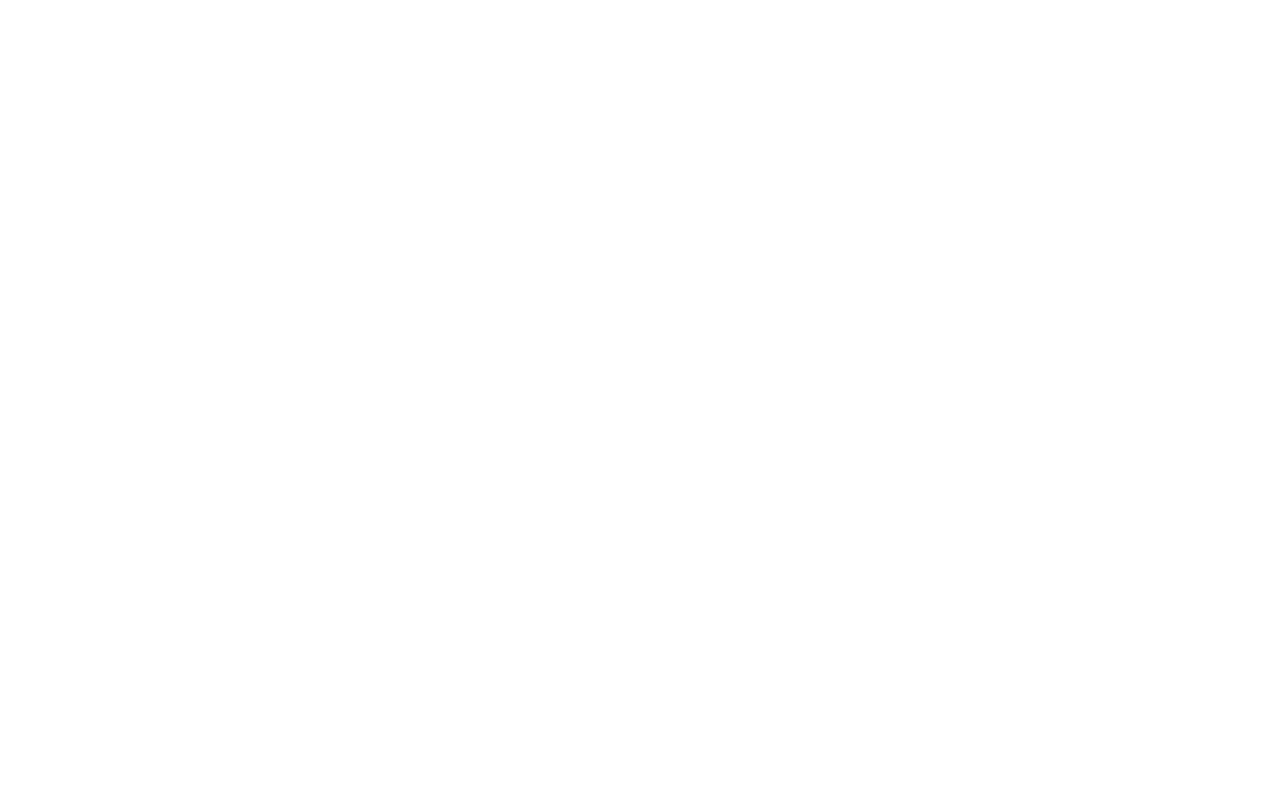
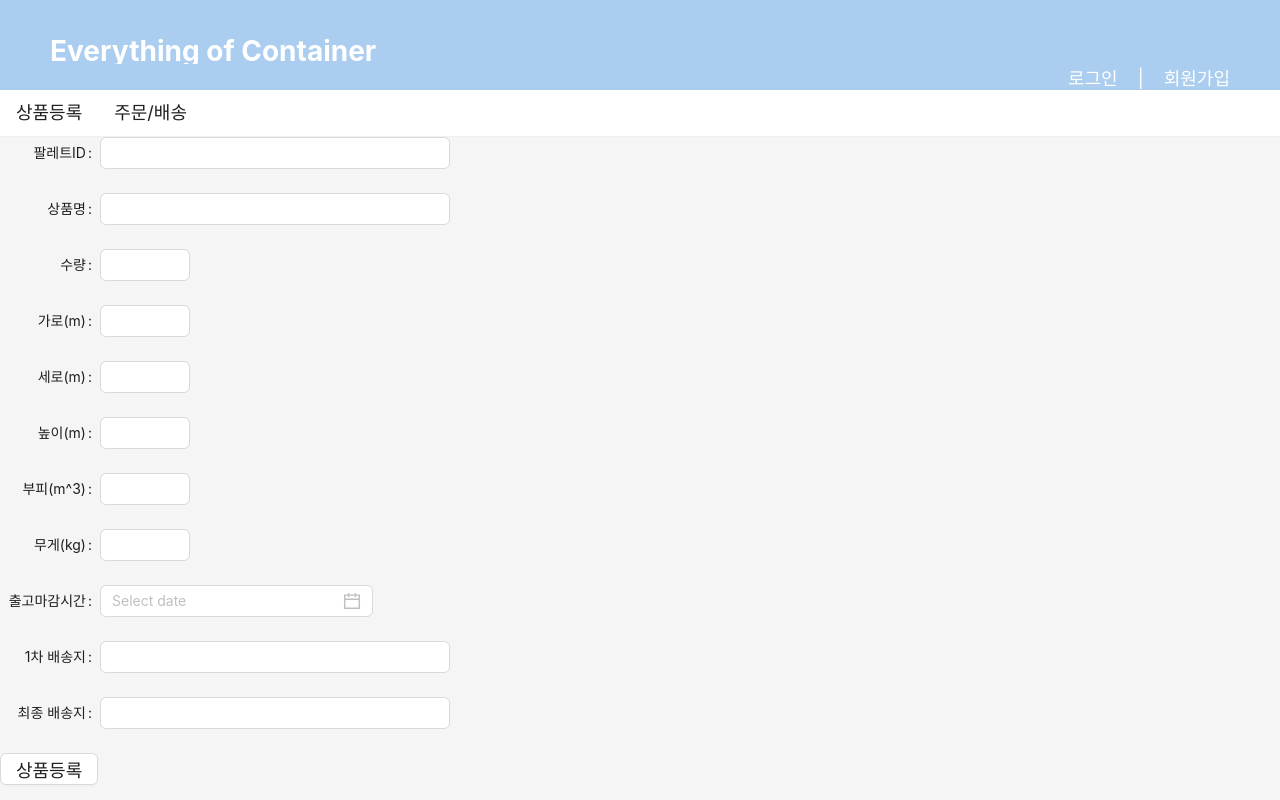
Before and after one commit to Container-Team5/container-front, a React (Create React App) app: page /user/goods-register in a window 1280 px wide. Before the commit this address had no page. Built offline with nearby package versions, Linux system fonts and the light colour scheme.

Commit message:
#12 사용자 페이지 구현, 팔레트 등록 추가

```diff
--- a/src/App.js
+++ b/src/App.js
@@ -14,6 +14,8 @@
 import Upload from "./page/manager/Upload";
 import LoadResultManage from "./page/manager/LoadResultManage";
 import SetPallet from "./page/manager/SetPallet";
+import MainPageLayoutForUser from "./page/MainPageLayoutForUser";
+import GoodsRegister from "./page/user/GoodsRegister";
 
 function App() {
     return (
@@ -28,6 +30,10 @@
                     <Route path="/order-manage" element={<OrderManage/>}/>
                     <Route path="/load-result-manage" element={<LoadResultManage/>}/>
                 </Route>
+                <Route exact path="/user" element={<MainPageLayoutForUser/>}>
+                    <Route path="/user/goods-register" element={<GoodsRegister/>}/>
+                </Route>
+                <Route path="/SetPallet" element={<SetPallet/>}/>
                 <Route path="/SetPallet" element={<SetPallet/>}/>
                 <Route path="/upload" element={<Upload />}/>
                 <Route path="/account/Register/address" element={<FindAddress />}/>
--- a/src/component/LoginPage.module.css
+++ b/src/component/LoginPage.module.css
@@ -19,7 +19,6 @@
     /*margin-right:25px;*/
 
 }
-
 
 .page_middle {
     height:600px;
--- a/src/component/LoginPageHeader.js
+++ b/src/component/LoginPageHeader.js
@@ -19,7 +19,7 @@
     }
     return(
         <header className={styles.page_header}>
-            <h1 onClick={goAccountPage} className={styles.h1}>Everything Of Container</h1>
+            <h1 onClick={goAccountPage}>Everything Of Container</h1>
             <nav className={styles.login_navigation}>
                 <span className={styles.login_menu} onClick={goMainPage}>메인페이지</span>
                 <span className={styles.login_menu_tab}> | </span>
--- /dev/null
+++ b/src/component/NavigationForUser.js
@@ -0,0 +1,45 @@
+import {Menu} from "antd";
+import {useState} from "react";
+import {useNavigate} from "react-router-dom";
+import  './Navigation.css';
+
+const Navigation = (props) => {
+    const navigate = useNavigate();
+    const items = [
+        {key: 'goods-register', label: '상품등록'},
+        {key: 'order-delivery', label: '주문/배송'},
+    ]
+    const [click, setClick] = useState('mail');
+    const onClick = (e) => {
+        console.log('click ', e);
+        navigate(`${e.key}`);
+        setClick(e.key);
+    };
+
+    const goRegisterPage = () => {
+        navigate('../account/Register');
+    }
+    const goLoginPage = () => {
+        navigate('../account/Login');
+    }
+
+    const navStyle = {
+        textAlign : 'right',
+        backgroundColor: '#abcdef',
+        color : 'white',
+        textStyle: 'bold',
+    }
+
+    return (
+        <div>
+            <nav style={navStyle}>
+                <span className="login_menu" onClick={goLoginPage}> 로그인</span>
+                <span className="login_menu_tab"> | </span>
+                <span className="signup_menu" onClick={goRegisterPage}> 회원가입 </span>
+            </nav>
+            <Menu onClick={onClick} selectedKeys={[click]} mode="horizontal" items={items}/>
+        </div>
+    )
+}
+
+export default Navigation
--- a/src/page/MainPageLayout.js
+++ b/src/page/MainPageLayout.js
@@ -3,9 +3,6 @@
 import Message from "../component/Message";
 import { Outlet } from "react-router";
 import {useNavigate} from "react-router-dom";
-
-import { Routes, Route} from "react-router-dom";
-import DataManage from "./manager/DataManage";
 
 const {Header} = Layout;
 
--- /dev/null
+++ b/src/page/MainPageLayoutForUser.js
@@ -0,0 +1,32 @@
+import {Layout, Menu} from "antd";
+import { Outlet } from "react-router";
+import {useNavigate} from "react-router-dom";
+import NavigationForUser from "../component/NavigationForUser";
+
+const {Header} = Layout;
+
+const headerStyle = {
+    textAlign: 'left',
+    color: '#fff',
+    backgroundColor: '#abcdef',
+};
+
+const MainPageLayoutForUser = (props) => {
+    const navigate = useNavigate();
+    const goMainPageForUser = () => {
+        navigate('./user');
+    }
+
+    return (
+        <Layout style={{height: '100vh'}}>
+            <Header style={headerStyle}>
+                <h1 onClick={goMainPageForUser}>Everything of Container</h1>
+            </Header>
+            <NavigationForUser/>
+            <Layout style={{height: '100%', overflow: 'auto'}}>
+                <Outlet />
+            </Layout>
+        </Layout>
+    )
+}
+export default MainPageLayoutForUser;
--- /dev/null
+++ b/src/page/login/useInput.js
@@ -0,0 +1,10 @@
+import {useCallback, useState} from "react";
+
+export default (initialValue = null) => {
+    const [value, setValue] = useState(initialValue);
+    const handler = useCallback((e) => {
+        setValue(e.target.value);
+    }, []);
+
+    return [value, handler, setValue];
+};
--- a/src/page/manager/DataManage.js
+++ b/src/page/manager/DataManage.js
@@ -22,7 +22,7 @@
 };
 const onClick = (value) => {
     console.log(value)
-    window.open("/upload", "a", "width=700, height=400, left=100, top=50"); // 팝업 띄우기
+    window.open("/upload", "a", "width=700, height=500, left=100, top=50"); // 팝업 띄우기
 };
 const contentStyle = {
     textAlign: 'center',
@@ -38,7 +38,9 @@
 };
 
 const DataManage = (props) => {
+    const [currentTab, setCurrentTab] = useState('container') // state 만들어서 컨테이너에만 update 기능 활성화
     const onChange = (key) => {
+        setCurrentTab(key)
         console.log(key);
     };
     const items = [
@@ -46,13 +48,15 @@
         {key: 'pallete', label: `팔레트 관리`, children: <PalleteManage/>,}
     ];
 
-
-
     return (
         <Layout>
             <Sider style={siderStyle}>
                 <Search className="search" placeholder="input search text" onSearch={onSearch} enterButton />
-                <Button className="button" type="primary" onClick={onClick}>UPLOAD</Button>
+                {
+                    currentTab === 'container'
+                        ? <Button className="button" type="primary" onClick={onClick}>UPLOAD</Button>
+                        : null
+                }
             </Sider>
             <Content style={contentStyle}>
                 <Tabs defaultActiveKey="container" items={items} onChange={onChange}/>
@@ -105,8 +109,6 @@
 
 const PalleteManage = (props) => {
 
-
-
     const [pallete, setPallete] = useState([
         {id: '1', name:'삼성갤럭시Z플립4', count: '5', width: 32, depth: 10, height: 100, volume:1000, weight: 32000, deadline: '2023-05-03 11:00',},
         {id: '1', name:'삼성갤럭시Z플립4', count: '5', width: 32, depth: 10, height: 100, volume:1000, weight: 32000, deadline: '2023-05-03 11:00', },
--- /dev/null
+++ b/src/page/user/GoodsRegister.js
@@ -0,0 +1,131 @@
+import {
+    Button,
+    DatePicker,
+    Form,
+    Input,
+    InputNumber,
+} from 'antd';
+import {useRef, useState} from 'react';
+import axios from "axios";
+import dayjs from "dayjs";
+
+
+const GoodsRegister = (props) => {
+    const [componentSize, setComponentSize] = useState('default');
+    const onFormLayoutChange = ({size}) => {
+        setComponentSize(size);
+    };
+
+    const [newPallete, setNewPallete] =// Form.useForm();
+        useState({
+            pId: '',
+            pName: '',
+            quantity: '',
+            width: '',
+            length: '',
+            height: '',
+            volume: '',
+            weight: '',
+            dLine: '',
+            firstDel: '',
+            finalDel: '',
+        });
+
+    const updatePid = (e) => {
+        setNewPallete({...newPallete, pId: e.target.value})
+    }
+    const updatePName = (e) => {
+        setNewPallete({...newPallete, pName: e.target.value})
+    }
+    const updateQuantity = (e) => {
+        setNewPallete({...newPallete, quantity: e})
+    }
+    const updateWidth = (e) => {
+        setNewPallete({...newPallete, width: e})
+    }
+    const updateLength = (e) => {
+        setNewPallete({...newPallete, length: e})
+    }
+    const updateHeight = (e) => {
+        setNewPallete({...newPallete, height: e})
+    }
+    const updateVolume = (e) => {
+        setNewPallete({...newPallete, volume: e})
+    }
+    const updateWeight = (e) => {
+        setNewPallete({...newPallete, weight: e})
+    }
+    const updateDLine = (date,dateString) => {
+        console.log(date())
+        console.log(dateString())
+        //setNewPallete({...newPallete, dLine: date})
+    }
+    const updateFirstDel = (e) => {
+        setNewPallete({...newPallete, firstDel: e.target.value})
+    }
+    const updateFinalDel = (e) => {
+        setNewPallete({...newPallete, finalDel: e.target.value})
+    }
+
+    const registerPallete = async () => {
+        let result = (await axios.post("http://localhost:8080/api/palette", newPallete)).data
+        console.log(result)
+    }
+
+
+    return (
+        <Form
+            labelCol={{span: 4,}}
+            wrapperCol={{span: 14,}}
+            layout="horizontal"
+            initialValues={{size: componentSize,}}
+            onValuesChange={onFormLayoutChange}
+            size={componentSize}
+            style={{maxWidth: 600}}
+        >
+            <Form.Item label="팔레트ID: ">
+                <Input value={newPallete.pId} onChange={updatePid}/>
+            </Form.Item>
+            <Form.Item label="상품명 : ">
+                <Input value={newPallete.pName} onChange={updatePName}/>
+            </Form.Item>
+            <Form.Item label="수량: ">
+                <InputNumber value={newPallete.quantity} onChange={updateQuantity}/>
+            </Form.Item>
+            <Form.Item label="가로(m): ">
+                <InputNumber value={newPallete.width} onChange={updateWidth}/>
+            </Form.Item>
+            <Form.Item label="세로(m): ">
+                <InputNumber value={newPallete.length} onChange={updateLength}/>
+            </Form.Item>
+            <Form.Item label="높이(m): ">
+                <InputNumber value={newPallete.height} onChange={updateHeight}/>
+            </Form.Item>
+            <Form.Item label="부피(m^3): ">
+                <InputNumber value={newPallete.volume} onChange={updateVolume}/>
+            </Form.Item>
+            <Form.Item label="무게(kg): ">
+                <InputNumber value={newPallete.weight} onChange={updateWeight}/>
+            </Form.Item>
+            <Form.Item label="출고마감시간: ">
+                <DatePicker
+                    format="YYYY-MM-DDTHH:mm:ss"
+                    showTime={{defaultValue: dayjs('00:00:00', 'HH:mm:ss'),}}
+                    value={newPallete.dLine}
+                    onChange={updateDLine}
+                />
+            </Form.Item>
+            <Form.Item label="1차 배송지: ">
+                <Input value={newPallete.firstDel} onChange={updateFirstDel}/>
+            </Form.Item>
+            <Form.Item label="최종 배송지: ">
+                <Input value={newPallete.finalDel} onChange={updateFinalDel}/>
+            </Form.Item>
+            <Form.Item>
+                <Button onClick={registerPallete}>상품등록</Button>
+            </Form.Item>
+        </Form>
+    );
+};
+
+export default GoodsRegister;
```
Also changed, not shown: src/page/login/Register.js (+4 -5 lines), src/page/manager/Upload.js (+8 -38 lines), 2 other files (tests, documents, lock files or other folders).
